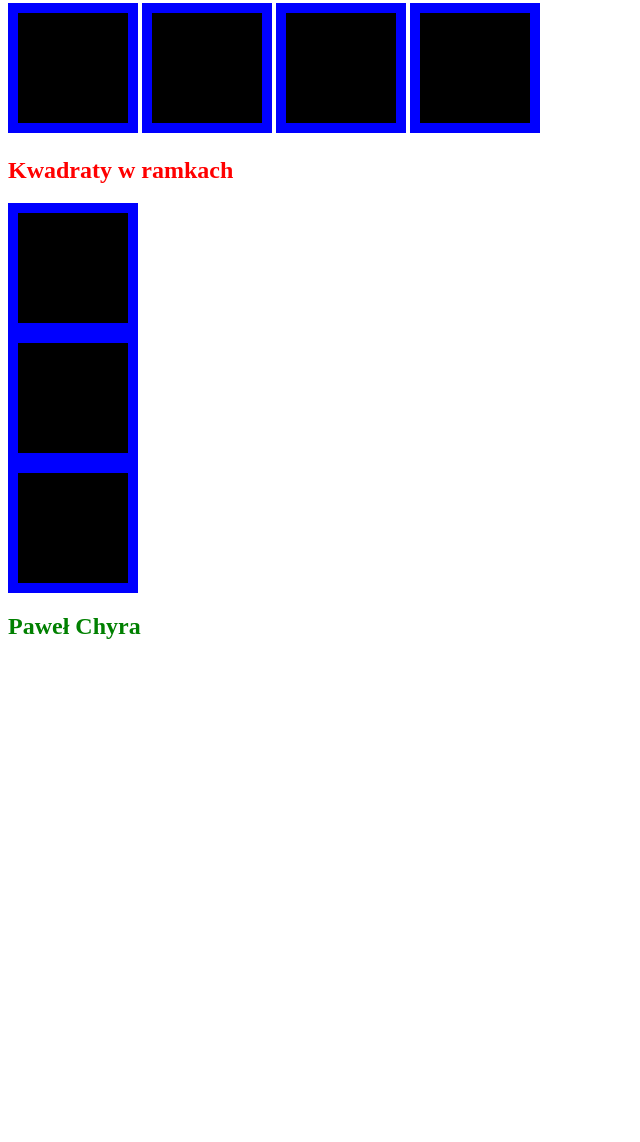
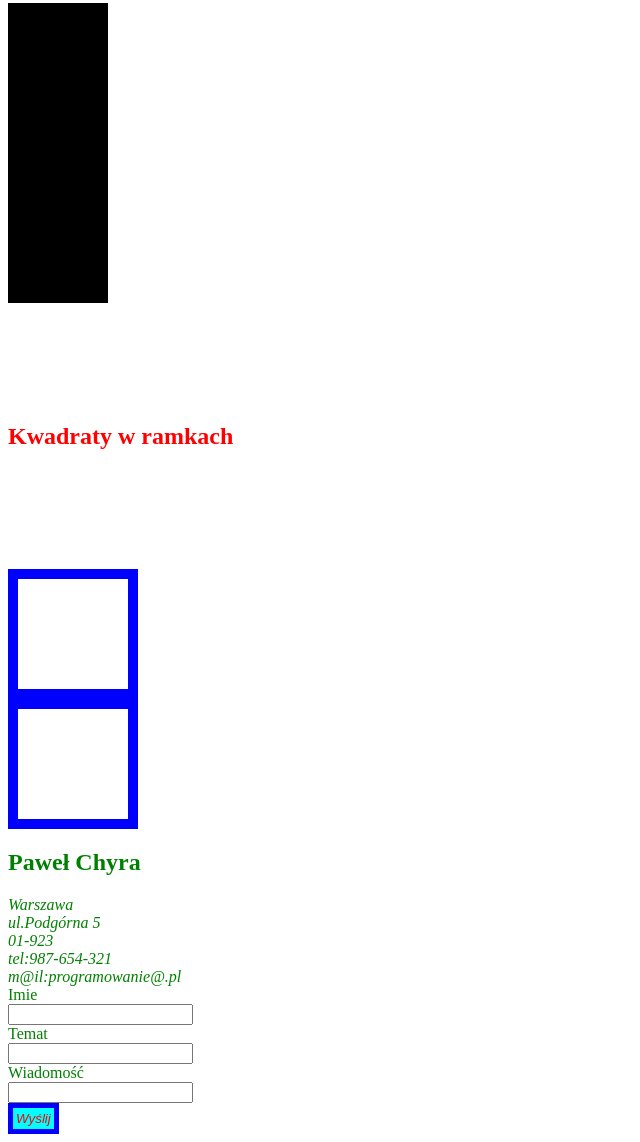
Before and after one commit to pchyra88/prosta-strona1, a plain HTML site: page index.html in a window 1280 px wide. Shown: the part 237-1379 px from the top of the page, without its empty margins (0-640 px from the left). Before the commit the page ends 897 px from the top, so only its background shows below. Drawn offline with Linux system fonts and the light colour scheme; files whose address does not match are found by name.

Commit message:
poprawka

```diff
--- a/index.html
+++ b/index.html
@@ -19,24 +19,38 @@
      <section id="about">
         <h1>Sekcja</h1>
         <p>Jak dobrze jest programować</p>
-        </body>
      </section>
      <section id="skils">
          <h1>Kwadrat</h1>
-         <div style="display:inline-block"></div>
-         <div style="display:inline-block"></div>
-         <div style="display:inline-block"></div>
-         <div style="display:inline-block"></div>
+         <div id="square1"></div>
+         <div id="square2"></div>
+         <div id="square3"></div>
+         <div id="sguare4"></div>
      </section>
      <section id="portfolio">
          <h1>Kwadraty w ramkach</h1>
-         <div style="display:block"></div>
-         <div style="display:block"></div>
-         <div style="display:block"></div>
+         <div id="square5"></div>
+         <div id="square6"></div>
+         <div id="square7"></div>
      </section>
      <section id="contact">
          <h1>Paweł Chyra</h1>
-
+         <address>
+             Warszawa<br>
+             ul.Podgórna 5<br>
+             01-923<br>
+             tel:987-654-321<br>
+             m@il:programowanie@.pl<br>
+         </address>
+         <from>
+             Imie<br>
+             <input type="text" name="Imie"><br>
+             Temat<br>
+             <input type="text" name="Temat"><br>
+             Wiadomość<br>
+             <input type="text" name="Wiadomość"><br>
+             <input type="submit" value="Wyślij" id="przycisk">
+         </from>
      </section>
 </body>
 </html>
--- a/styles.css
+++ b/styles.css
@@ -11,51 +11,51 @@
     color: green
 }
 body {background-color: white}
-
-div  {
-    width: 100px;
-    height: 100px;
-    background-color: black
-}
-div  {
-    width: 100px;
-    height: 100px;
-    background-color: black
-}
-div  {
-    width: 100px;
-    height: 100px;
-    background-color: black
-}
-div  {
-    width: 100px;
-    height: 100px;
-    background-color: black
-}
-
 div {
     width: 100px;
     height: 100px;
+}
+
+#square1  {
+    background-color: black;
+    display:block inline
+}
+#square2 {
+    background-color: black;
+    display:block inline
+}
+#square3 {
+    background-color: black;
+    display: block inline
+}
+#square4 {
+    background-color: black;
+    display: block inline
+}
+#sguare5 {
     padding: 5px;
     border: 10px solid blue;
+    display: block;
 }
-div {
-    width: 100px;
-    height: 100px;
+#square6 {
     padding: 5px;
     border: 10px solid blue;
+    display: block;
 }
-div {
-    width: 100px;
-    height: 100px;
+#square7 {
     padding: 5px;
     border: 10px solid blue;
+    display: block ;
 }
-
-
-
-
-
-
-
+#contact {
+    display: block;
+    font-style: normal;
 }
+#przycisk {
+    display: block;
+    font-style: italic;
+    color: red;
+    padding: 3px;
+    border: 5px solid blue;
+    background-color: aqua;
+}
```
